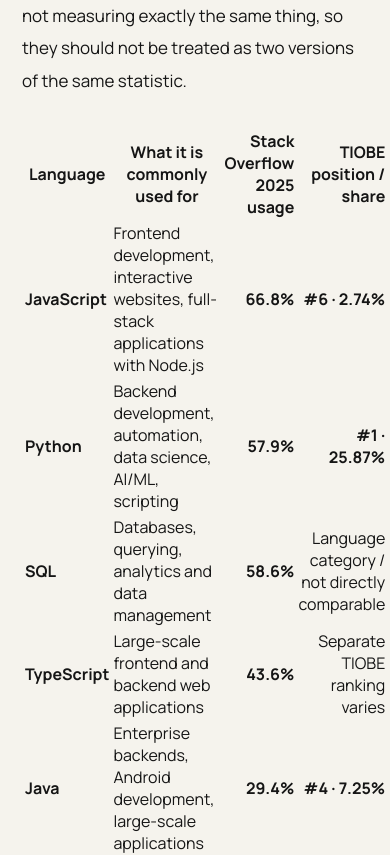
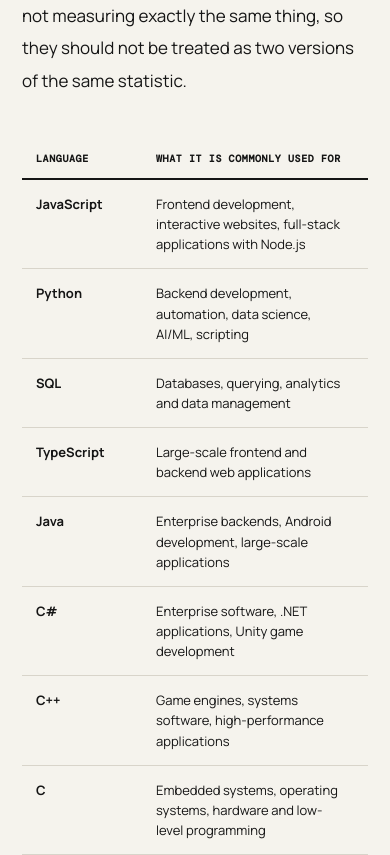
Before and after one commit to AnjaniBeesu/THE-AB-BLOGS, a Next.js app: page /blog/how-to-choose-the-right-programming-language in a window 390 px wide. Shown: the part 8480-9335 px from the top of the page. Built offline with nearby package versions, Linux system fonts and the light colour scheme.

Commit message:
style: add markdown headings and table presentation

```diff
--- a/app/globals.css
+++ b/app/globals.css
@@ -44,6 +44,18 @@
 .article-tags { display:flex; gap:9px; margin:28px 0 70px; font:400 10px DM Mono,monospace; color:var(--accent); }
 .article-body { max-width:680px; }
 .article-body p { font-size:18px; line-height:1.9; margin:0 0 30px; }
+.article-body h2 { font-size:32px; line-height:1.15; letter-spacing:-.045em; margin:64px 0 24px; }
+.article-body h3 { font-size:24px; line-height:1.25; letter-spacing:-.035em; margin:48px 0 18px; }
+.article-body strong { font-weight:700; }
+.article-body ul, .article-body ol { font-size:18px; line-height:1.8; margin:0 0 32px; padding-left:28px; }
+.article-body li { margin-bottom:8px; }
+.article-body a { color:var(--accent); text-decoration:underline; text-decoration-thickness:1px; text-underline-offset:3px; }
+.article-body table { width:100%; border-collapse:collapse; margin:42px 0 50px; font-size:14px; line-height:1.55; display:block; overflow-x:auto; }
+.article-body thead { border-bottom:2px solid var(--ink); }
+.article-body th { text-align:left; font:600 10px DM Mono,monospace; letter-spacing:.06em; text-transform:uppercase; padding:13px 14px; white-space:nowrap; }
+.article-body td { padding:14px; border-bottom:1px solid var(--line); vertical-align:top; min-width:120px; }
+.article-body blockquote { margin:36px 0; padding:8px 0 8px 24px; border-left:2px solid var(--accent); color:var(--muted); }
+.article-body code { font:400 .9em DM Mono,monospace; background:#ebe8df; padding:2px 5px; }
 @media (max-width: 900px) {
   .site-shell, .article-shell { grid-template-columns:1fr; padding:0 22px; display:block; }
   .landing-shell { display:block; width:100%; min-width:0; padding:0 22px; margin:0; }
@@ -60,4 +72,8 @@
   .article-meta { margin-top:55px; }
   .article-title { font-size:clamp(44px,12vw,70px); }
   .article-body p { font-size:17px; }
+  .article-body h2 { font-size:28px; margin-top:50px; }
+  .article-body h3 { font-size:22px; }
+  .article-body ul, .article-body ol { font-size:17px; }
+  .article-body table { font-size:13px; }
 }
```
